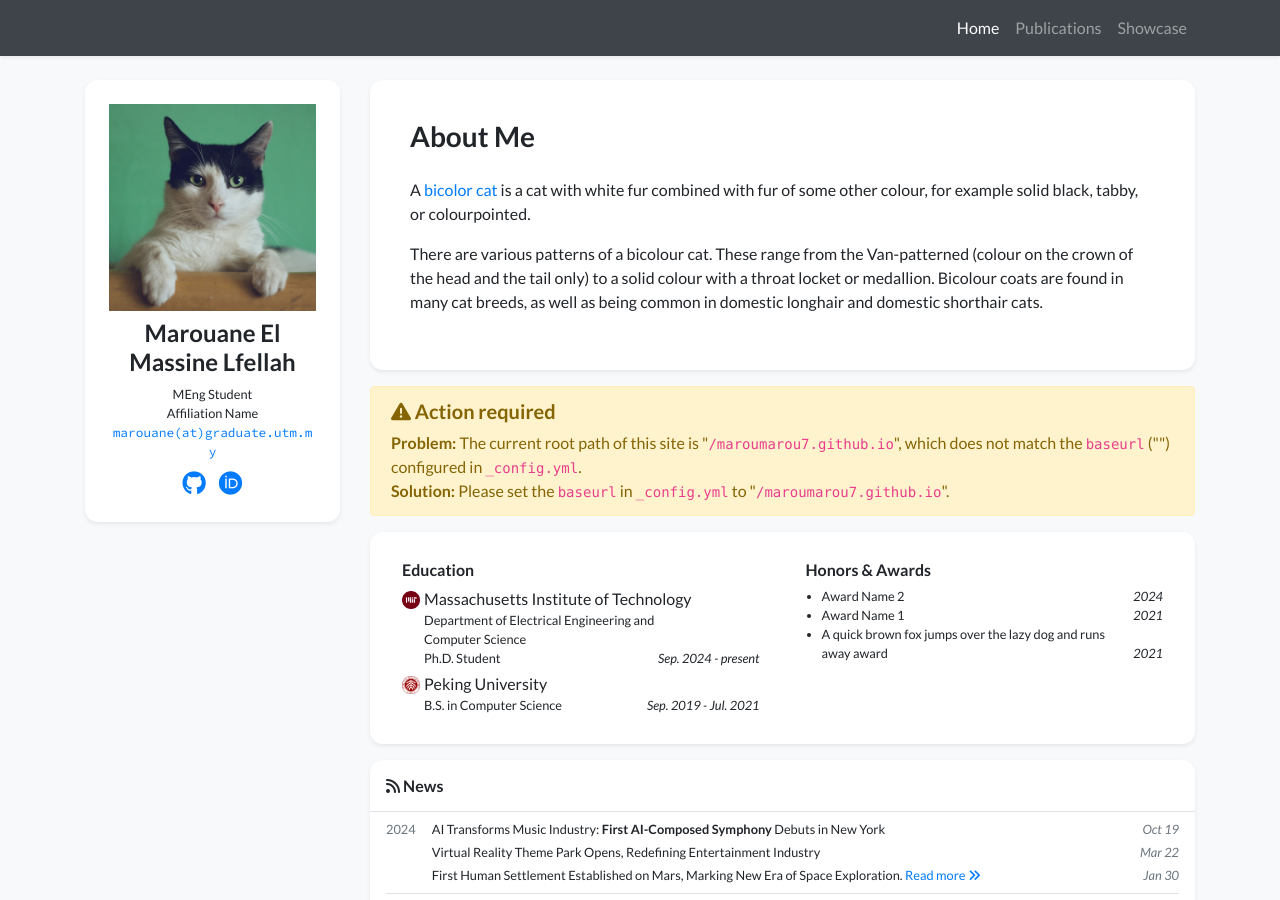
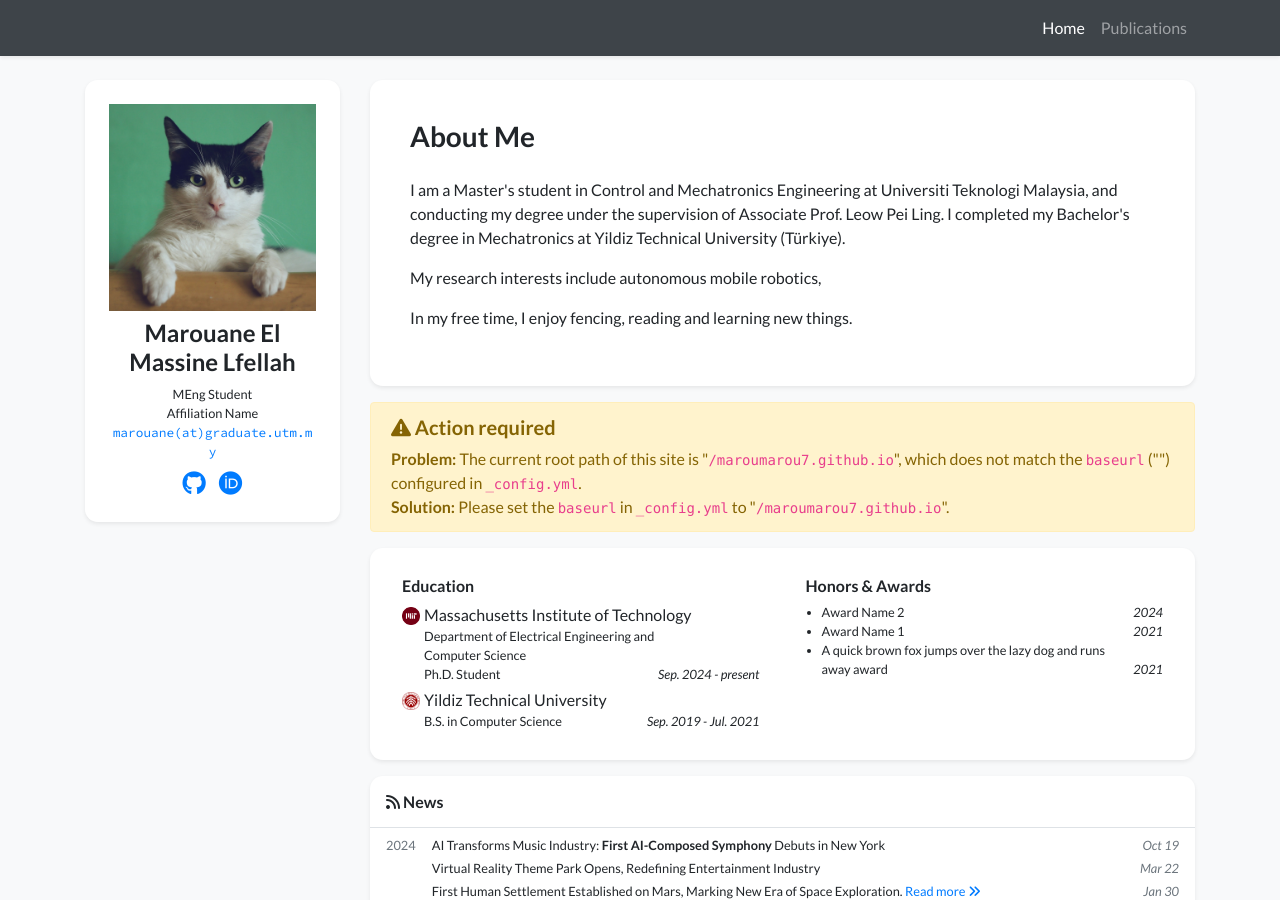
Before and after one commit to MarouMarou7/maroumarou7.github.io, a Jekyll site: the page built from index.html, in a window 1280 px wide and 900 px high. Built offline with Jekyll 4.4.1, drawn with Linux system fonts in a browser that asks for light colours; nearby versions of some CDN libraries; a style sheet for code colours, icons or effects is not loaded.

Commit message:
updated layout

```diff
--- a/_data/navigation.yml
+++ b/_data/navigation.yml
@@ -4,8 +4,6 @@ pages:
 # - name: Home
 #   url: /
 - name: Home
-  url: /
+  url: /index_layout2
 - name: Publications
   url: /publications
-- name: Showcase
-  url: /showcase
--- a/_data/profile.yml
+++ b/_data/profile.yml
@@ -22,17 +22,18 @@ orcid: 0009-0002-1378-0440
 short_bio_text_justify: false
 short_bio: >-
   <p>
-    A <a href="https://en.wikipedia.org/wiki/Bicolor_cat" target="_blank">bicolor cat</a> is a cat with white fur combined with fur of some other colour, for example solid black, tabby, or colourpointed.
+    I am a Master's student in Control and Mechatronics Engineering at Universiti Teknologi Malaysia, and conducting my degree under the supervision of Associate Prof. Leow Pei Ling. I completed my Bachelor's degree in Mechatronics at Yildiz Technical University (Türkiye).
   </p>
   <p>
-    There are various patterns of a bicolour cat. These range from the Van-patterned (colour on the crown of the head
-    and the tail only) to a solid colour with a throat locket or medallion. Bicolour coats are found in many cat breeds,
-    as well as being common in domestic longhair and domestic shorthair cats.
+    My research interests include autonomous mobile robotics,
+  </p>
+  <p>
+    In my free time, I enjoy fencing, reading and learning new things.
   </p>
 
 portrait_url: /assets/images/photos/portrait.jpg
-portrait_caption: >-
-  Photo by Manja Vitolic on Unsplash (this caption is optional, comment it out to disable).
+# portrait_caption: >-
+#   Photo by Manja Vitolic on Unsplash (this caption is optional, comment it out to disable).
 
 education:
 - name: Massachusetts Institute of Technology
@@ -41,7 +42,7 @@ education:
     Department of Electrical Engineering and Computer Science <br/>
     Ph.D. Student
   date: Sep. 2024 - present
-- name: Peking University
+- name: Yildiz Technical University
   logo: /assets/images/badges/PKU_red.png
   position: B.S. in Computer Science
   date: Sep. 2019 - Jul. 2021
```
